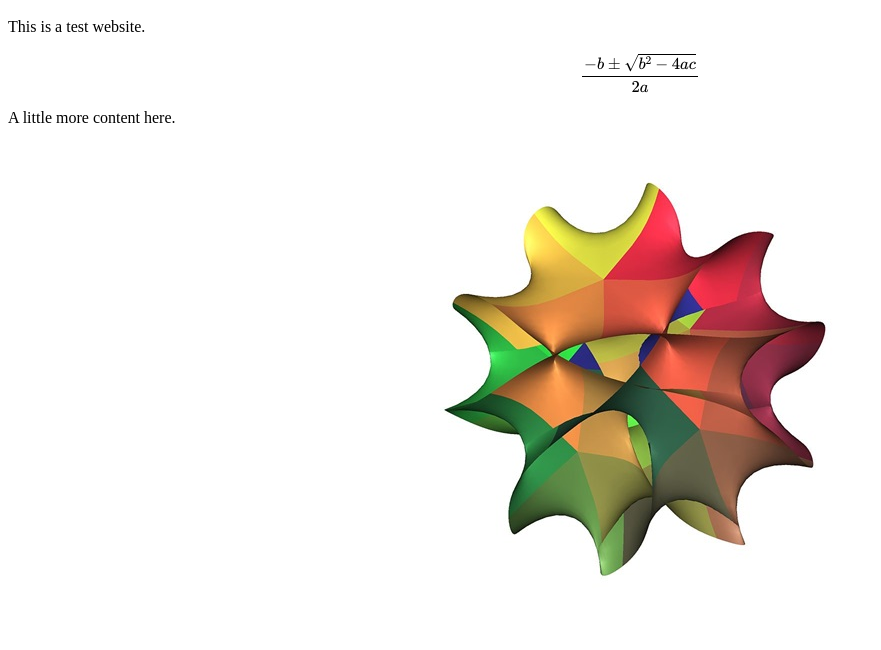
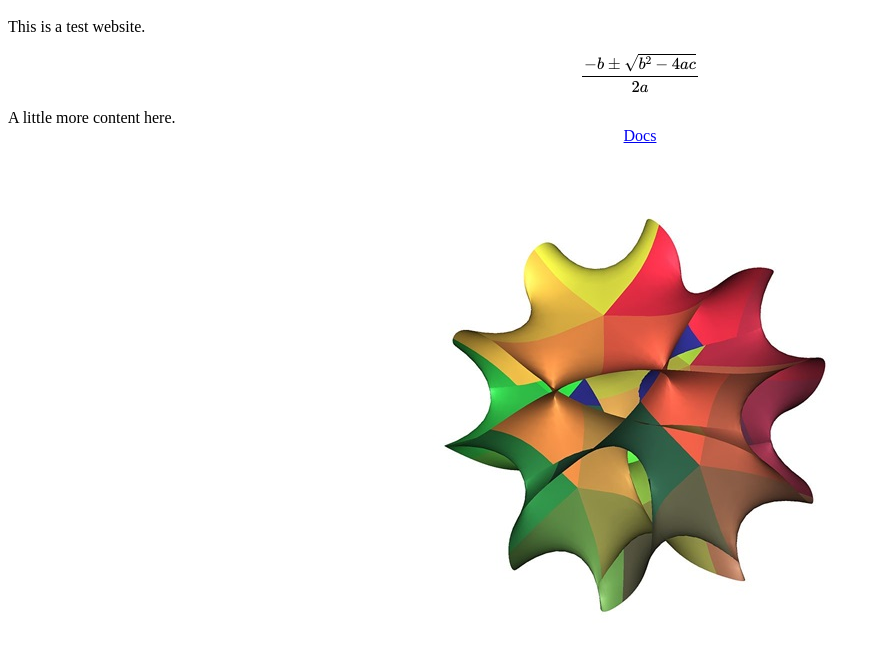
Before and after one commit to elephantpanda/testwebsite, a plain HTML site: page index.html in a window 1280 px wide. Shown: the part 48-698 px from the top of the page, without its empty margins (0-881 px from the left). Drawn offline with nearby package versions, Linux system fonts and the light colour scheme.

Commit message:
Update index.html

```diff
--- a/index.html
+++ b/index.html
@@ -8,5 +8,7 @@ $$ \frac{-b \pm \sqrt{b^2-4ac}}{2a}$$
 
 A little more content here.
 
+<center><a href="/docs">Docs</a></center>
+
 <br>
 <center><img src="CalabiYau5.jpg"></center>
```
